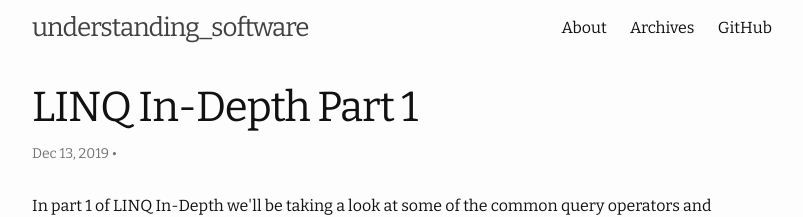
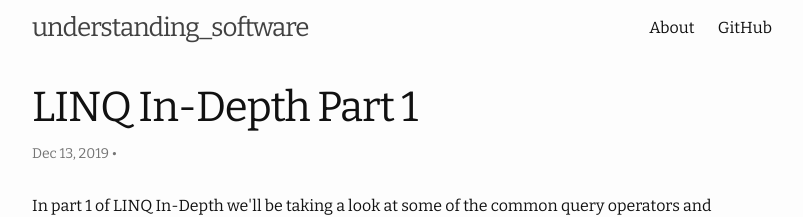
Before and after one commit to paulburkinshaw/understanding-software, a Jekyll site: the page built from index.html, in a window 1280 px wide. Shown: the top 217 px of the page, without its empty margins (238-1041 px from the left). Built offline with Jekyll 4.4.1, drawn with Linux system fonts in a browser that asks for light colours; the list of posts is cut into pages by our own code.

Commit message:
Update navigation Remove archives link. Add link to portfolio site.

```diff
--- a/_data/navigation.yml
+++ b/_data/navigation.yml
@@ -1,9 +1,9 @@
 # If you want to link only specific pages in your header, add the path to the
 # pages in order as they should show up.
 main:
+  #- title: "About"
+  #  url: /about/
   - title: "About"
-    url: /about/
-  - title: "Archives"
-    url: /archives/
+    url: https://www.paulburkinshaw.co.uk/
   - title: "GitHub"
     url: https://github.com/paulburkinshaw
```
